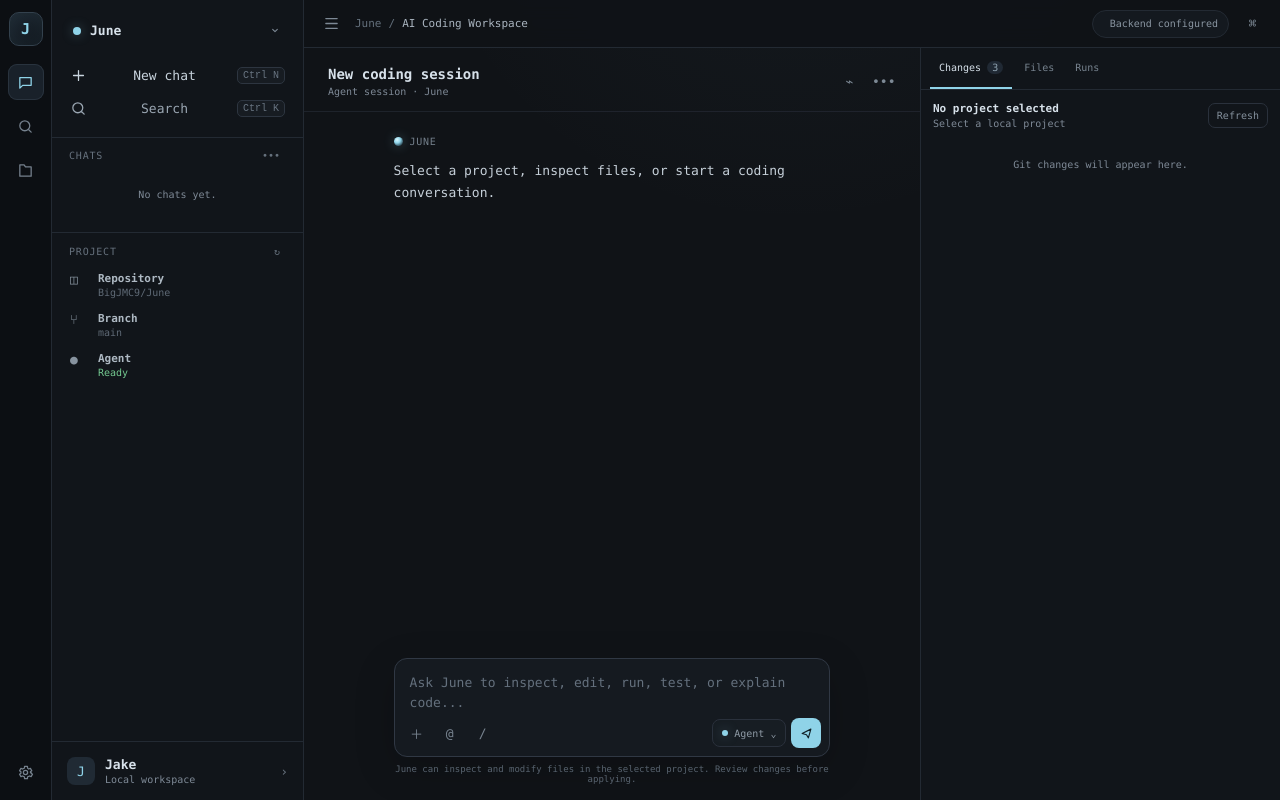
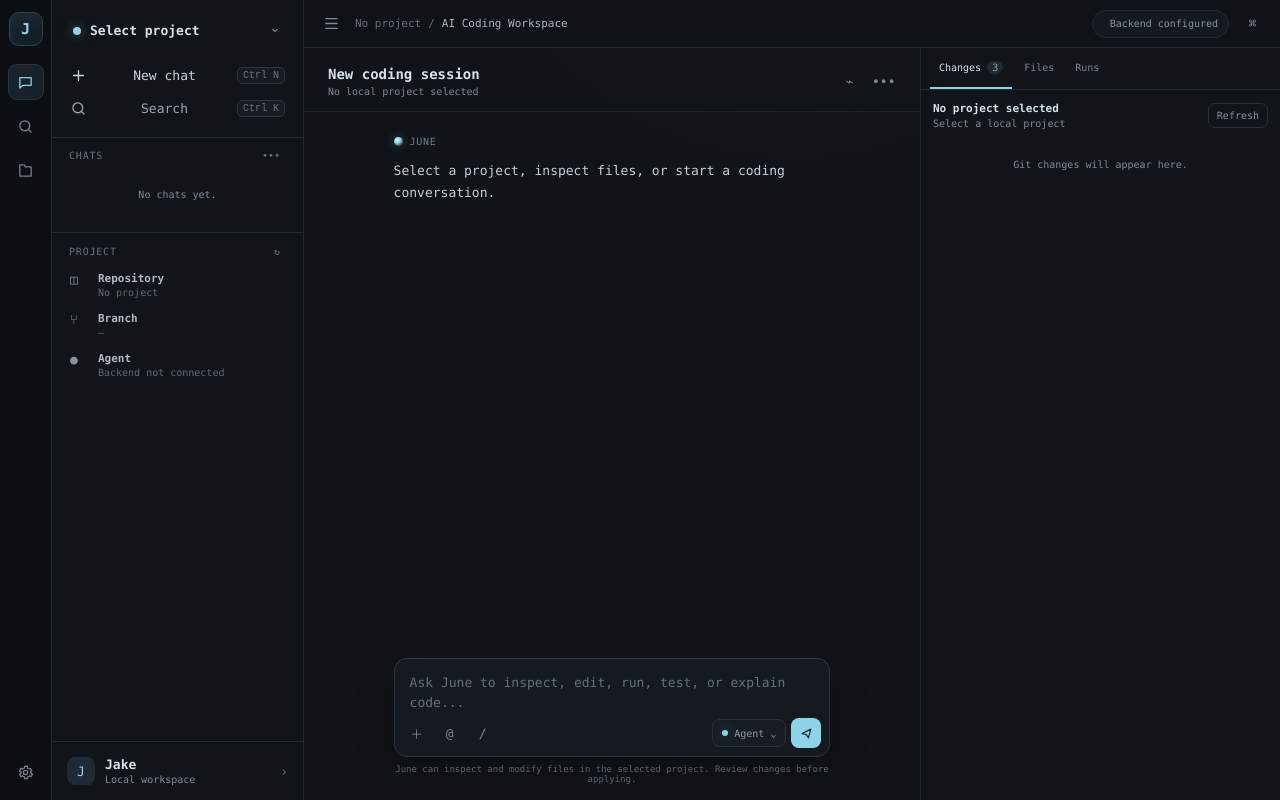
Before and after one commit to BigJMC9/June, an Electron app: page index.html in a window 1280 px wide. Drawn offline with Linux system fonts and the light colour scheme; no server answers.

Commit message:
fix: remove seeded project state and add backend test

```diff
--- a/index.html
+++ b/index.html
@@ -29,13 +29,10 @@
       <div class="sidebar-header">
         <button id="projectButton" class="project-switcher" aria-haspopup="listbox" aria-expanded="false">
           <span class="project-dot"></span>
-          <span class="project-name">June</span>
+          <span class="project-name">Select project</span>
           <svg viewBox="0 0 24 24"><path d="m8 10 4 4 4-4"/></svg>
         </button>
         <div id="projectMenu" class="project-menu hidden" role="listbox">
-          <button data-project="June"><span class="project-dot"></span><span>June</span><small>~/Development/June</small></button>
-          <button data-project="JCOS"><span class="project-dot alt"></span><span>JCOS</span><small>~/Development/JCOS</small></button>
-          <button data-project="Jurat"><span class="project-dot warn"></span><span>Jurat</span><small>~/Development/Jurat</small></button>
           <div class="project-menu-sep"></div>
           <button id="addProjectBtn" class="muted-action">+ Add project</button>
         </div>
@@ -61,9 +58,9 @@
 
       <section class="side-section project-context">
         <div class="section-title-row"><span>Project</span><button title="Refresh project">↻</button></div>
-        <button class="context-row"><span>◫</span><div><strong>Repository</strong><small>BigJMC9/June</small></div></button>
-        <button class="context-row"><span>⑂</span><div><strong>Branch</strong><small>main</small></div></button>
-        <button class="context-row"><span>●</span><div><strong>Agent</strong><small class="status-ready">Ready</small></div></button>
+        <button class="context-row"><span>◫</span><div><strong>Repository</strong><small>No project</small></div></button>
+        <button class="context-row"><span>⑂</span><div><strong>Branch</strong><small>—</small></div></button>
+        <button class="context-row"><span>●</span><div><strong>Agent</strong><small>Backend not connected</small></div></button>
       </section>
 
       <div class="sidebar-footer">
@@ -75,7 +72,7 @@
       <header class="workspace-header">
         <div class="header-left">
           <button id="sidebarToggle" class="icon-btn" title="Toggle sidebar"><svg viewBox="0 0 24 24"><path d="M4 5h16M4 12h16M4 19h16"/></svg></button>
-          <div class="breadcrumb"><span>June</span><span>/</span><strong>AI Coding Workspace</strong></div>
+          <div class="breadcrumb"><span>No project</span><span>/</span><strong>AI Coding Workspace</strong></div>
         </div>
         <div class="header-actions">
           <button id="backendStatusChip" class="chip" title="Configure the agent backend in Settings"><span class="backend-dot"></span><span>Backend not connected</span></button>
@@ -88,7 +85,7 @@
           <div class="conversation-toolbar">
             <div>
               <h1>New coding session</h1>
-              <p>Agent session · June</p>
+              <p>No local project selected</p>
             </div>
             <div class="toolbar-actions">
               <button class="icon-btn" title="Open terminal">⌁</button>
@@ -218,7 +215,8 @@
           <section class="settings-page hidden" data-settings-page="agent">
             <h3>Agent & pipeline</h3>
             <label class="setting-row"><span><strong>Default mode</strong><small>Initial interaction mode for new chats.</small></span><select id="settingAgentMode"><option value="agent">Agent</option><option value="ask">Ask</option><option value="plan">Plan</option></select></label>
-            <label class="setting-row setting-input"><span><strong>Backend URL</strong><small>HTTP endpoint for your custom June pipeline.</small></span><input id="settingBackendUrl" type="url" placeholder="http://127.0.0.1:8765" /></label>
+            <label class="setting-row setting-input"><span><strong>Backend URL</strong><small>HTTP endpoint for your custom June pipeline. Connection test calls <code>/health</code>.</small></span><input id="settingBackendUrl" type="url" placeholder="http://127.0.0.1:8765" /></label>
+            <div class="backend-test-row"><button id="testBackendBtn" class="outline-btn">Test connection</button><span id="backendTestResult">Not tested.</span></div>
             <label class="setting-row setting-input"><span><strong>Default model</strong><small>Model identifier sent to the agent backend.</small></span><input id="settingDefaultModel" type="text" placeholder="qwen3-coder" /></label>
             <label class="setting-row setting-input"><span><strong>Context budget</strong><small>Preferred maximum model context in tokens.</small></span><input id="settingContextBudget" type="number" min="1024" step="1024" /></label>
           </section>
```
